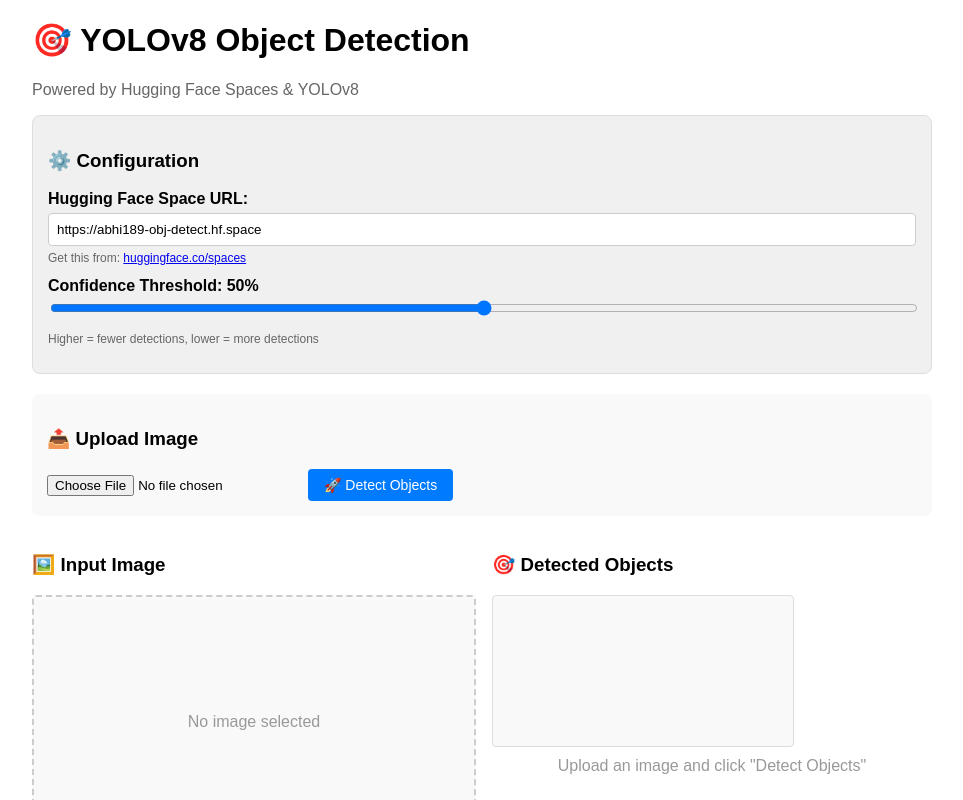
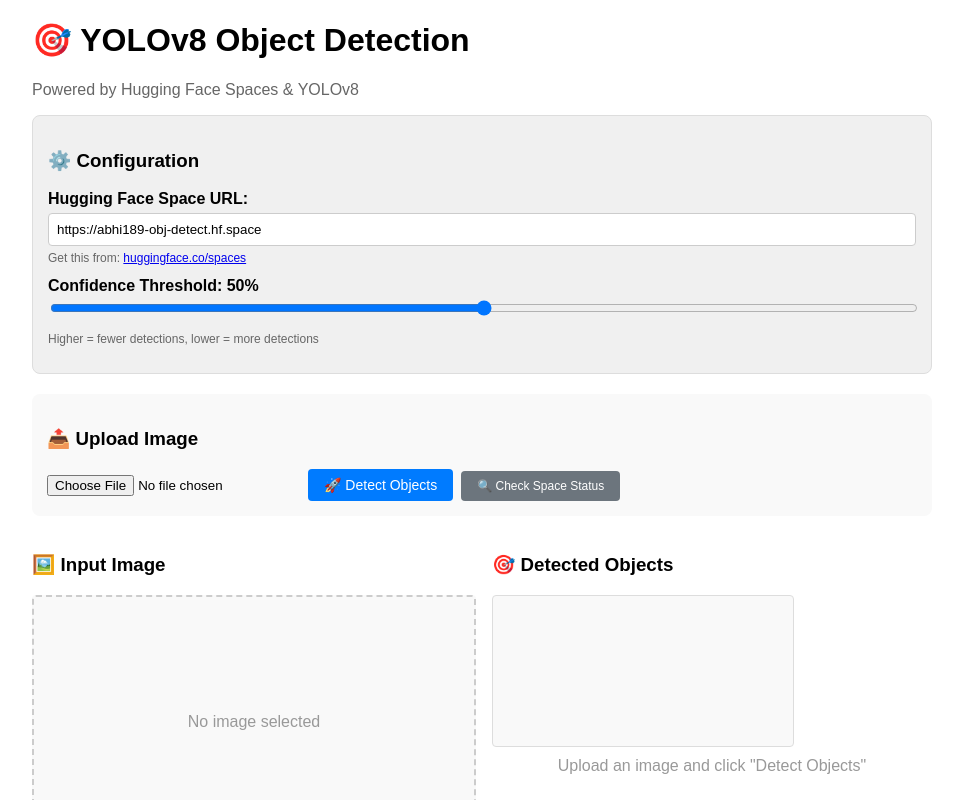
Before and after one commit to Abhicoder189/object-dectection, a React (Create React App) app in the folder frontend/: page / in a window 1280 px wide. Shown: the top 800 px of the page, without its empty margins (158-1121 px from the left). Built offline with nearby package versions, Linux system fonts and the light colour scheme.

Commit message:
fixed the issue with the image classifier by updating the dependencies in the requirements.txt file and making necessary adjustments in the app.py and App.js files to ensure compatibility with the new versions of the libraries.

```diff
--- a/frontend/src/App.js
+++ b/frontend/src/App.js
@@ -116,8 +116,21 @@
         reader.readAsDataURL(blob);
       });
 
-      // Call Hugging Face Space API
-      const response = await fetch(`${hfSpaceUrl}/api/predict/`, {
+      // Try Gradio Interface API endpoint (works with gr.Interface)
+      const endpoints = [
+        `${hfSpaceUrl}/api/predict/`,           // Standard Gradio endpoint
+        `${hfSpaceUrl}/call/predict`,           // Alternative format
+        `${hfSpaceUrl}/api/predict`,            // Without trailing slash
+      ];
+
+      let response = null;
+      let lastError = null;
+      let successUrl = null;
+
+      for (const endpoint of endpoints) {
+        try {
+          console.log("Trying endpoint:", endpoint);
+          response = await fetch(endpoint, {
             method: "POST",
             headers: {
               "Content-Type": "application/json",
@@ -127,17 +140,35 @@
             }),
           });
 
-      if (!response.ok) {
-        const txt = await response.text();
-        throw new Error(`HF Space error ${response.status}: ${txt}`);
+          if (response.ok) {
+            successUrl = endpoint;
+            console.log("✅ Success with endpoint:", endpoint);
+            break;
+          } else {
+            lastError = `${response.status}: ${response.statusText}`;
+          }
+        } catch (err) {
+          lastError = err.message;
+          console.warn(`Failed with ${endpoint}:`, err.message);
+        }
+      }
+
+      if (!response || !response.ok) {
+        throw new Error(
+          `Could not reach Space API. Tried endpoints: ${endpoints.join(", ")}. ` +
+          `Last error: ${lastError}. ` +
+          `Space may still be starting - wait 30 seconds and try again.`
+        );
       }
 
       const json = await response.json();
+      console.log("API Response:", json);
 
       // Handle Gradio response format
-      if (json?.data && json.data[0]) {
+      if (json?.data && Array.isArray(json.data) && json.data[0]) {
         // The output image from Gradio
         const outputImagePath = json.data[0];
+        console.log("Output image:", outputImagePath);
 
         // Create an image from the URL
         const img = new Image();
@@ -154,17 +185,21 @@
 
           ctx.drawImage(img, 0, 0, canvas.width, canvas.height);
         };
+        img.onerror = () => {
+          setError("Failed to load result image from Space");
+        };
         img.src = outputImagePath;
 
         setPredictions({ image: outputImagePath, message: "✅ Detection completed!" });
       } else if (json?.error) {
         throw new Error(json.error);
       } else {
+        console.log("Unexpected response format:", json);
         setPredictions(json);
       }
     } catch (err) {
-      console.error(err);
-      setError(err.message || "Detection failed. Check console for details.");
+      console.error("Detection error:", err);
+      setError(err.message || "Detection failed. Check browser console for details.");
     } finally {
       setLoading(false);
     }
@@ -322,6 +357,33 @@
         >
           {loading ? "🔄 Detecting..." : "🚀 Detect Objects"}
         </button>
+
+        <button
+          onClick={async () => {
+            try {
+              const response = await fetch(`${hfSpaceUrl}/config`);
+              if (response.ok) {
+                alert("✅ Space is running! Ready to use.");
+              } else {
+                alert("⚠️ Space is not responding. It may still be starting. Try again in 30 seconds.");
+              }
+            } catch (err) {
+              alert("❌ Cannot reach Space. Check URL or wait for deployment to complete.");
+            }
+          }}
+          style={{
+            marginLeft: "8px",
+            padding: "8px 16px",
+            background: "#6c757d",
+            color: "white",
+            border: "none",
+            borderRadius: "4px",
+            cursor: "pointer",
+            fontSize: "12px"
+          }}
+        >
+          🔍 Check Space Status
+        </button>
       </div>
 
       {/* Error Section */}
```
Also changed, not shown: 1 other file (tests, documents, lock files or other folders). Lines whose indentation alone changed are shown as unchanged.
